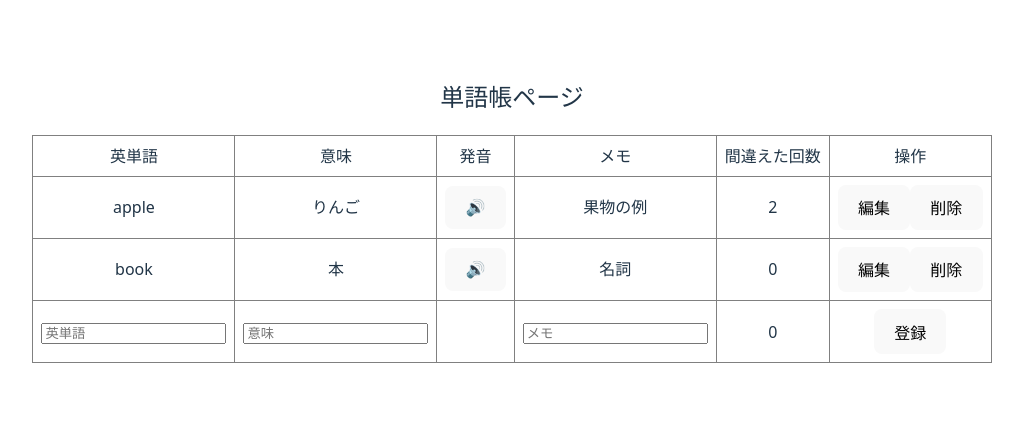
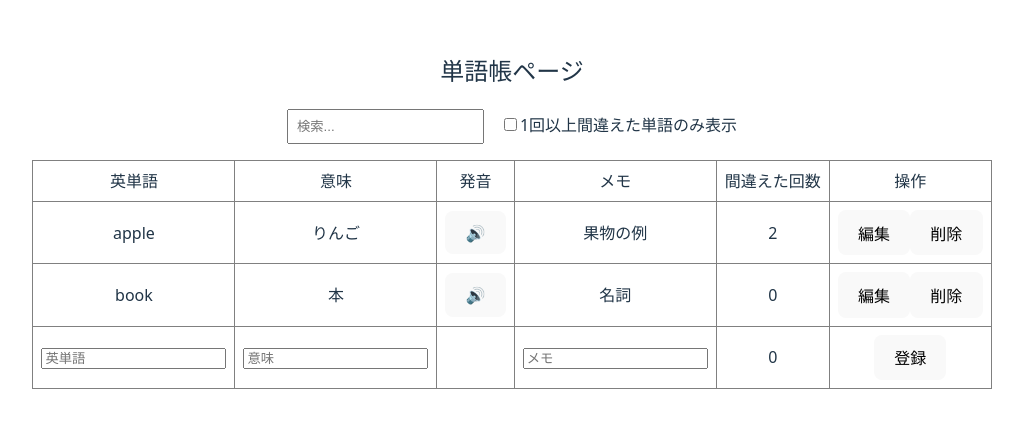
Before and after one commit to switchstart0712/wordbook-app, a React (Vite) app in the folder frontend/: page /wordbook in a window 1280 px wide. Shown: the part 189-616 px from the top of the page, without its empty margins (128-1151 px from the left). Built offline with nearby package versions, Linux system fonts and the light colour scheme.

Commit message:
検索/フィルター機能追加

```diff
--- a/frontend/src/pages/Wordbook.jsx
+++ b/frontend/src/pages/Wordbook.jsx
@@ -32,7 +32,9 @@ function Wordbook() {
   const [newWord, setNewWord] = useState("");
   const [newMeaning, setNewMeaning] = useState("");
   const [newMemo, setNewMemo] = useState("");
-
+  //検索・フィルター機能State
+  const [searchTerm, setSearchTerm] = useState("");
+  const [filterMistakesOnly, setFilterMistakesOnly] = useState(false);
 
   const handleEdit = (word) => {
     setIsEditing(true); //新規登録ボタンを無効に
@@ -67,7 +69,9 @@ function Wordbook() {
     }
 
     //重複チェック
-    const duplicate = words.some(w => w.word.toLowerCase() === newWord.trim().toLowerCase());
+    const duplicate = words.some(
+      (w) => w.word.toLowerCase() === newWord.trim().toLowerCase()
+    );
     if (duplicate) {
       alert("この単語はすでに登録されています。");
       return;
@@ -81,7 +85,7 @@ function Wordbook() {
       mistakeCount: 0,
     };
 
-    setWords(prev => [...prev, newItem]);
+    setWords((prev) => [...prev, newItem]);
     setNewWord("");
     setNewMeaning("");
     setNewMemo("");
@@ -94,7 +98,6 @@ function Wordbook() {
     }
   };
 
-
   //削除
   const handleDelete = (id) => {
     const confirmed = window.confirm("この単語を削除しますか？");
@@ -102,6 +105,16 @@ function Wordbook() {
 
     setWords((prevwords) => prevwords.filter((word) => word.id !== id));
   };
+
+  //フィルター
+  const filteredWords = words.filter((item) => {
+    const matchesSearch =
+      item.word.toLowerCase().includes(searchTerm.toLowerCase()) ||
+      item.meaning.toLowerCase().includes(searchTerm.toLowerCase()) ||
+      item.memo.toLowerCase().includes(searchTerm.toLowerCase());
+    const matchesMistakeFilter = !filterMistakesOnly || item.mistakeCount > 1;
+    return matchesSearch && matchesMistakeFilter;
+  });
 
   // ✅ 音声読み込み（初回だけ）
   useEffect(() => {
@@ -146,6 +159,25 @@ function Wordbook() {
   return (
     <div style={{ padding: "2rem" }}>
       <h2>単語帳ページ</h2>
+      {/* 検索・抽出フォームをここに挿入 */}
+      <div style={{ marginBottom: "1rem" }}>
+        <input
+          type="text"
+          value={searchTerm}
+          onChange={(e) => setSearchTerm(e.target.value)}
+          placeholder="検索..."
+          style={{ padding: "0.5rem", marginRight: "1rem" }}
+        />
+        <label>
+          <input
+            type="checkbox"
+            checked={filterMistakesOnly}
+            onChange={(e) => setFilterMistakesOnly(e.target.checked)}
+          />
+          1回以上間違えた単語のみ表示
+        </label>
+      </div>
+
       {words.length === 0 ? (
         <p>まだ単語が登録されていません。</p>
       ) : (
@@ -165,7 +197,7 @@ function Wordbook() {
             </tr>
           </thead>
           <tbody>
-            {words.map((item) => (
+            {filteredWords.map((item) => (
               <tr key={item.id}>
                 <td>
                   {editId === item.id ? (
@@ -221,7 +253,7 @@ function Wordbook() {
               </tr>
             ))}
 
-<tr>
+            <tr>
               <td>
                 <input
                   value={newWord}
```
Also changed, not shown: frontend/src/pages/BackToHomeButton.jsx (added, +28 -0 lines).
